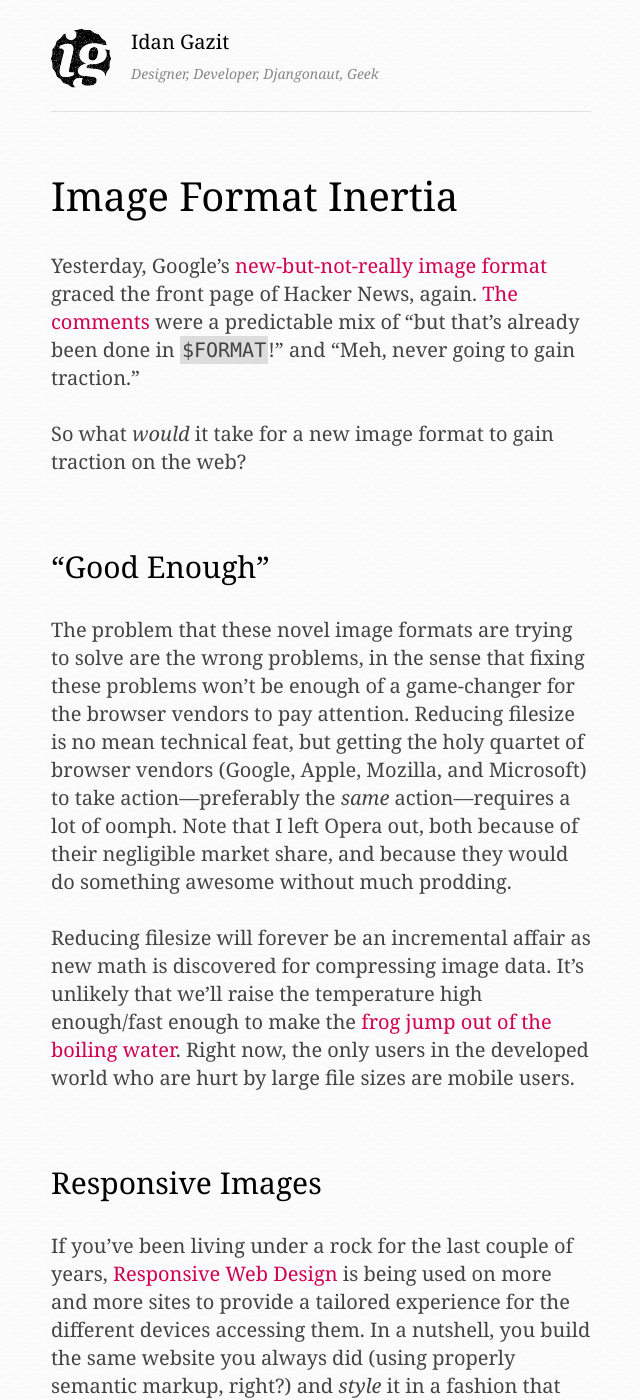
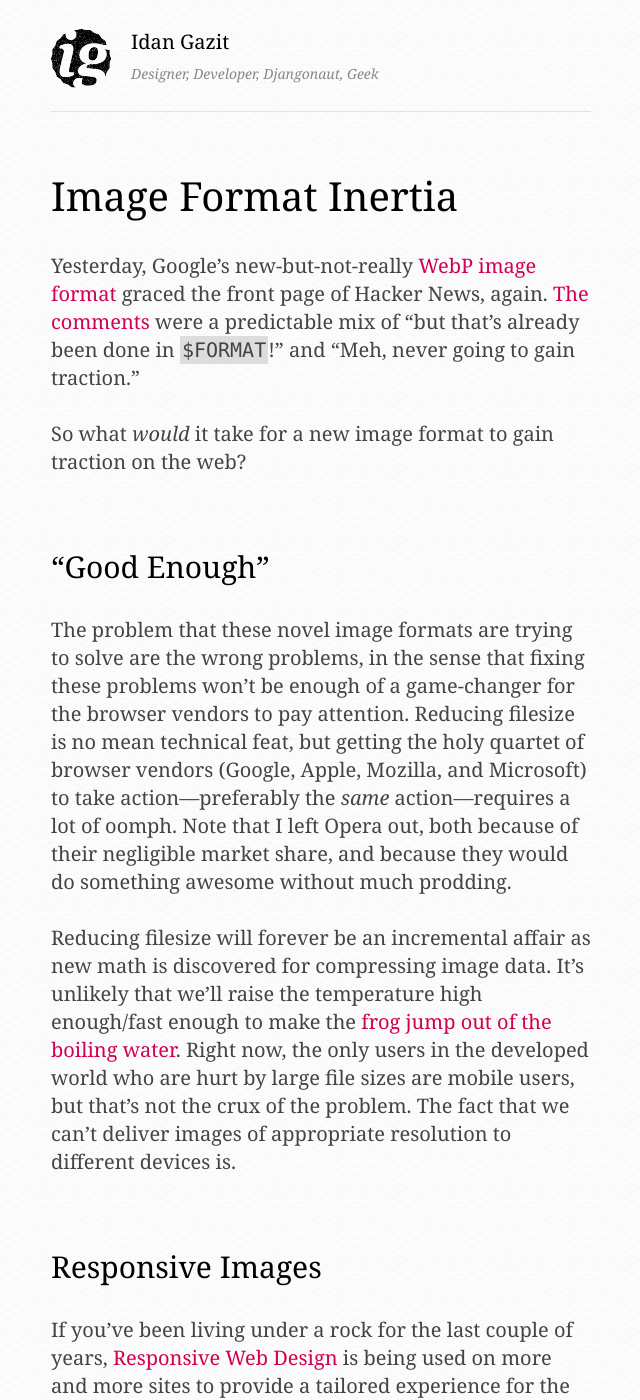
Before and after one commit to idan/oldsite, a Jekyll site: the page built from _posts/2012-04-16-Image-Format-Inertia.md, in a window 1280 px wide and 1400 px high. Shown: the whole window, without its empty margins (319-959 px from the left). Built offline with Jekyll 4.4.1, drawn with Linux system fonts in a browser that asks for light colours; nearby versions of some CDN libraries; Markdown is read by kramdown in place of the engine named in the settings; comment, search, counter and statistics services are not loaded.

Commit message:
Clarifications

```diff
--- a/_posts/2012-04-16-Image-Format-Inertia.md
+++ b/_posts/2012-04-16-Image-Format-Inertia.md
@@ -3,7 +3,7 @@ layout: post
 title: Image Format Inertia
 ---
 
-Yesterday, Google’s [new-but-not-really image format](https://developers.google.com/speed/webp/) graced the front page of Hacker News, again. [The comments](http://news.ycombinator.com/item?id=3843839) were a predictable mix of “but that’s already been done in `$FORMAT`!” and “Meh, never going to gain traction.”
+Yesterday, Google’s new-but-not-really [WebP image format](https://developers.google.com/speed/webp/) graced the front page of Hacker News, again. [The comments](http://news.ycombinator.com/item?id=3843839) were a predictable mix of “but that’s already been done in `$FORMAT`!” and “Meh, never going to gain traction.”
 
 So what *would* it take for a new image format to gain traction on the web?
 
@@ -11,7 +11,7 @@ So what *would* it take for a new image format to gain traction on the web?
 
 The problem that these novel image formats are trying to solve are the wrong problems, in the sense that fixing these problems won’t be enough of a game-changer for the browser vendors to pay attention. Reducing filesize is no mean technical feat, but getting the holy quartet of browser vendors (Google, Apple, Mozilla, and Microsoft) to take action—preferably the *same* action—requires a lot of oomph. Note that I left Opera out, both because of their negligible market share, and because they would do something awesome without much prodding.
 
-Reducing filesize will forever be an incremental affair as new math is discovered for compressing image data. It’s unlikely that we’ll raise the temperature high enough/fast enough to make the [frog jump out of the boiling water](http://en.wikipedia.org/wiki/Boiling_frog). Right now, the only users in the developed world who are hurt by large file sizes are mobile users.
+Reducing filesize will forever be an incremental affair as new math is discovered for compressing image data. It’s unlikely that we’ll raise the temperature high enough/fast enough to make the [frog jump out of the boiling water](http://en.wikipedia.org/wiki/Boiling_frog). Right now, the only users in the developed world who are hurt by large file sizes are mobile users, but that’s not the crux of the problem. The fact that we can’t deliver images of appropriate resolution to different devices is.
 
 ## Responsive Images
 
```
